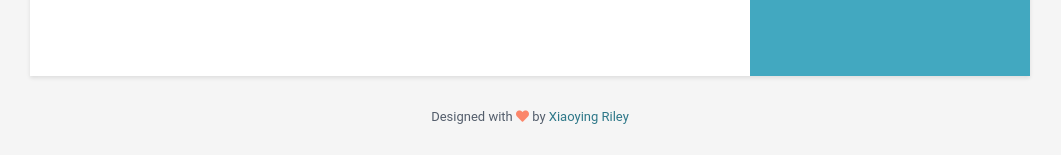
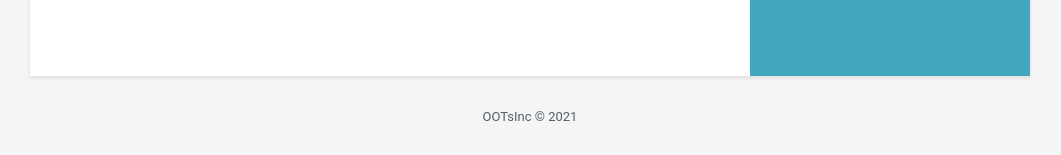
Before and after one commit to KaviarasuSakthivadivel/kaviarasusakthivadivel.github.io, a Jekyll site: the page built from index.html, in a window 1280 px wide and 900 px high, scrolled down 1657 px. Shown: the part 742-897 px from the top of the window, without its empty margins (110-1171 px from the left). Built offline with Jekyll 4.4.1, drawn with Linux system fonts in a browser that asks for light colours.

Commit message:
data changes.

```diff
--- a/_data/data.yml
+++ b/_data/data.yml
@@ -187,4 +187,4 @@ skills:
         level: 60%
 
 footer: >
-    Designed with <i class="fas fa-heart"></i> by <a href="http://themes.3rdwavemedia.com" target="_blank" rel="nofollow">Xiaoying Riley</a>
+    OOTsInc © 2021
```
